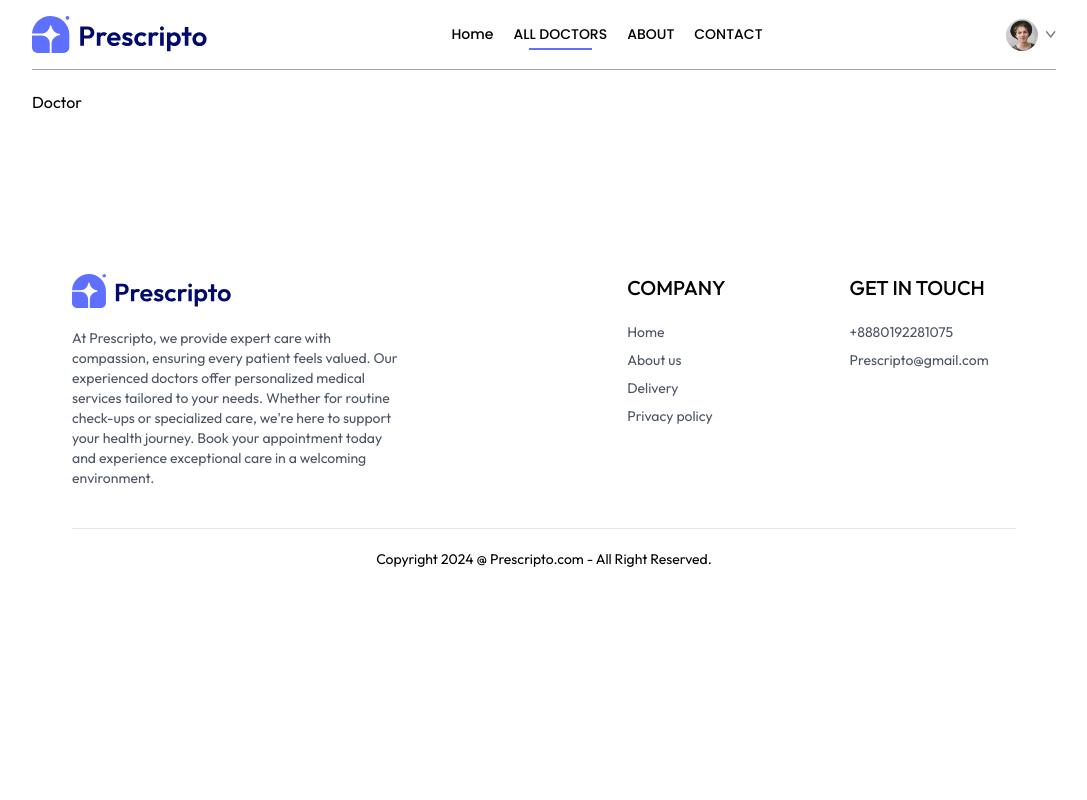
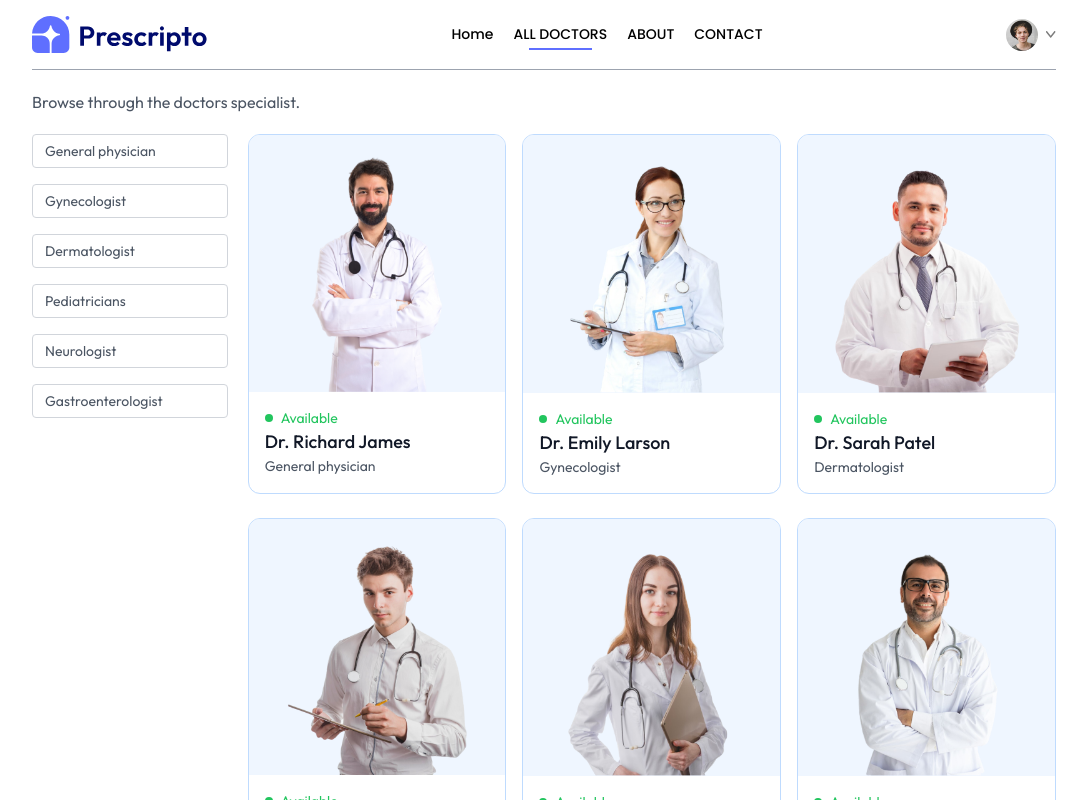
Before and after one commit to RakibHossen678/Prescripto-frontend, a React (Vite) app: page /doctors in a window 1280 px wide. Shown: the top 800 px of the page, without its empty margins (96-1183 px from the left). Built offline with nearby package versions, Linux system fonts and the light colour scheme.

Commit message:
added all doctors page and filter by category

```diff
--- a/src/assets/assets.js
+++ b/src/assets/assets.js
@@ -244,7 +244,7 @@
         _id: 'doc12',
         name: 'Dr. Patrick Harris',
         image: doc12,
-        speciality: 'Neurologist',
+        speciality: 'Gastroenterologist',
         degree: 'MBBS',
         experience: '4 Years',
         about: 'Dr. Davis has a strong commitment to delivering comprehensive medical care, focusing on preventive medicine, early diagnosis, and effective treatment strategies. Dr. Davis has a strong commitment to delivering comprehensive medical care, focusing on preventive medicine, early diagnosis, and effective treatment strategies.',
--- a/src/components/Footer.jsx
+++ b/src/components/Footer.jsx
@@ -10,8 +10,8 @@
             At Prescripto, we provide expert care with compassion, ensuring
             every patient feels valued. Our experienced doctors offer
             personalized medical services tailored to your needs. Whether for
-            routine check-ups or specialized care, we're here to support your
-            health journey. Book your appointment today and experience
+            routine check-ups or specialized care, we{"'"}re here to support
+            your health journey. Book your appointment today and experience
             exceptional care in a welcoming environment.
           </p>
         </div>
@@ -35,7 +35,9 @@
       {/* copyright */}
       <div>
         <hr />
-        <p className="py-5 text-center text-sm">Copyright 2024 @ Prescripto.com - All Right Reserved.</p>
+        <p className="py-5 text-center text-sm">
+          Copyright 2024 @ Prescripto.com - All Right Reserved.
+        </p>
       </div>
     </div>
   );
--- a/src/pages/Doctors.jsx
+++ b/src/pages/Doctors.jsx
@@ -1,9 +1,121 @@
-
+import { useContext, useEffect, useState } from "react";
+import { useNavigate, useParams } from "react-router-dom";
+import { AppContext } from "../context/AppContext";
 
 const Doctors = () => {
+  const { speciality } = useParams();
+  const navigate = useNavigate();
+  const { doctors } = useContext(AppContext);
+  const [filterDoc, setFilterDoc] = useState([]);
+  const applyFilter = () => {
+    if (speciality) {
+      setFilterDoc(doctors.filter((doc) => doc.speciality === speciality));
+    } else {
+      setFilterDoc(doctors);
+    }
+  };
+  useEffect(() => {
+    applyFilter();
+  }, [doctors, speciality]);
+
   return (
     <div>
-      Doctor
+      <p className="text-gray-600">Browse through the doctors specialist.</p>
+      <div className="flex flex-col md:flex-row item-start gap-5 mt-5">
+        <div className="flex flex-col gap-4 text-sm text-gray-600">
+          <p
+            onClick={() =>
+              speciality === "General physician"
+                ? navigate("/doctors")
+                : navigate("/doctors/General physician")
+            }
+            className={`w-[94vw] sm:w-auto pr-16 border border-gray-300 rounded transition-all cursor-pointer  pl-3 py-1.5 ${
+              speciality === "General physician" ? "bg-indigo-100 text-black" : ""
+            }`}
+          >
+            General physician
+          </p>
+          <p
+            onClick={() =>
+              speciality === "Gynecologist"
+                ? navigate("/doctors")
+                : navigate("/doctors/Gynecologist")
+            }
+            className={`w-[94vw] sm:w-auto pr-16 border border-gray-300 rounded transition-all cursor-pointer  pl-3 py-1.5 ${
+              speciality === "Gynecologist" ? "bg-indigo-100 text-black" : ""
+            }`}
+          >
+            Gynecologist
+          </p>
+          <p
+            onClick={() =>
+              speciality === "Dermatologist"
+                ? navigate("/doctors")
+                : navigate("/doctors/Dermatologist")
+            }
+            className={`w-[94vw] sm:w-auto pr-16 border border-gray-300 rounded transition-all cursor-pointer  pl-3 py-1.5 ${
+              speciality === "Dermatologist" ? "bg-indigo-100 text-black" : ""
+            }`}
+          >
+            Dermatologist
+          </p>
+          <p
+            onClick={() =>
+              speciality === "Pediatricians"
+                ? navigate("/doctors")
+                : navigate("/doctors/Pediatricians")
+            }
+            className={`w-[94vw] sm:w-auto pr-16 border border-gray-300 rounded transition-all cursor-pointer  pl-3 py-1.5 ${
+              speciality === "Pediatricians" ? "bg-indigo-100 text-black" : ""
+            }`}
+          >
+            Pediatricians
+          </p>
+          <p
+            onClick={() =>
+              speciality === "Neurologist"
+                ? navigate("/doctors")
+                : navigate("/doctors/Neurologist")
+            }
+            className={`w-[94vw] sm:w-auto pr-16 border border-gray-300 rounded transition-all cursor-pointer  pl-3 py-1.5 ${
+              speciality === "Neurologist" ? "bg-indigo-100 text-black" : ""
+            }`}
+          >
+            Neurologist
+          </p>
+          <p
+            onClick={() =>
+              speciality === "Gastroenterologist"
+                ? navigate("/doctors")
+                : navigate("/doctors/Gastroenterologist")
+            }
+            className={`w-[94vw] sm:w-auto pr-16 border border-gray-300 rounded transition-all cursor-pointer  pl-3 py-1.5 ${
+              speciality === "Gastroenterologist" ? "bg-indigo-100 text-black" : ""
+            }`}
+          >
+            Gastroenterologist
+          </p>
+        </div>
+        <div className="grid grid-cols-auto w-full gap-4 gap-y-6">
+          {filterDoc.map((item, idx) => (
+            <div
+              onClick={() => navigate(`/appointment/${item._id}`)}
+              className="border border-blue-200 rounded-xl cursor-pointer overflow-hidden hover:translate-y-[-10px] transition-all duration-500"
+              key={idx}
+            >
+              <img className="bg-blue-50 " src={item.image} alt="" />
+              <div className="p-4">
+                <div className="flex items-center gap-2 text-sm text-center text-green-500">
+                  <p className="w-2 h-2 bg-green-500 rounded-full"></p>
+                  <p>Available</p>
+                </div>
+                <p className="text-gray-900 text-lg font-medium">{item.name}</p>
+                <p className="text-gray-600 text-sm">{item.speciality}</p>
+              </div>
+            </div>
+          ))}
+        </div>
+      </div>
     </div>
   );
 };
```
